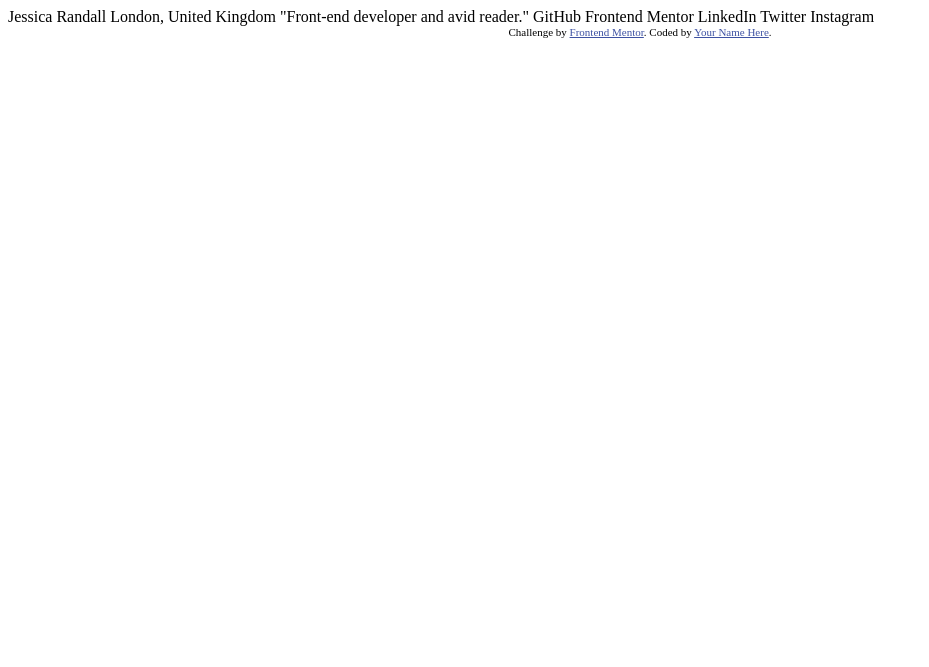
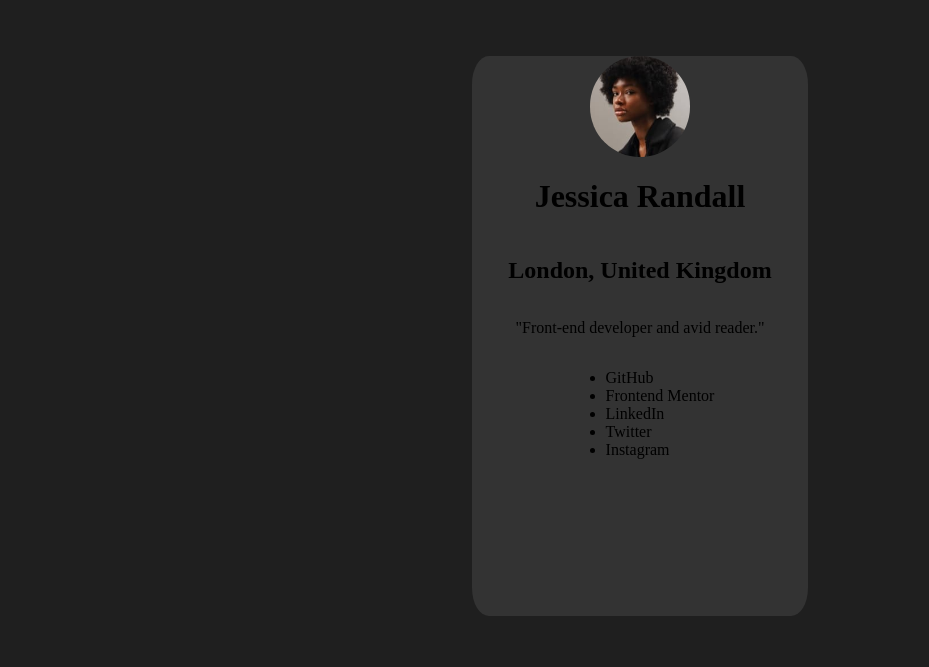
Before and after one commit to AdolpheTshimungu/social_links_profile_main, a plain HTML site: page index.html in a window 1280 px wide. Shown: the whole page, without its empty margins (0-929 px from the left). Drawn offline with Linux system fonts and the light colour scheme.

Commit message:
organisation des contenus dans les balises

```diff
--- /dev/null
+++ b/assets/styles/styles.css
@@ -0,0 +1,29 @@
+* {
+    box-sizing: border-box;
+}
+
+body {
+    background-color: hsl(0, 0%, 12%);
+    display: flex;
+    flex-direction: column;
+    align-items: center;
+}
+
+.main {
+    display: flex;
+    flex-direction: column;
+    background-color: hsl(0, 0%, 20%);
+    align-items: center;
+    width: 21rem;
+    height: 35rem;
+    margin-top: 3rem;
+    margin-bottom: 3rem;
+    margin-left: 1rem;
+    margin-right: 1rem;
+    border-radius: 5%;
+}
+
+.main img {
+    width: 30%;
+    border-radius: 50%;
+}
--- a/index.html
+++ b/index.html
@@ -1,34 +1,28 @@
 <!DOCTYPE html>
 <html lang="en">
+
 <head>
   <meta charset="UTF-8">
-  <meta name="viewport" content="width=device-width, initial-scale=1.0"> <!-- displays site properly based on user's device -->
+  <meta name="viewport" content="width=device-width, initial-scale=1.0">
+  <link rel="icon" type="image/png" sizes="32x32" href="./assets/images/favicon-32x32.png">
+  <title>Frontend Mentor | Social links profile</title>
+  <link rel="stylesheet" href="assets/styles/styles.css">
+</head>
 
-  <link rel="icon" type="image/png" sizes="32x32" href="./assets/images/favicon-32x32.png">
-
-  <title>Frontend Mentor | Social links profile</title>
-
-  <!-- Feel free to remove these styles or customise in your own stylesheet 👍 -->
-  <style>
-    .attribution { font-size: 11px; text-align: center; }
-    .attribution a { color: hsl(228, 45%, 44%); }
-  </style>
-</head>
 <body>
-
-  Jessica Randall
-  London, United Kingdom
-  "Front-end developer and avid reader."
-
-  GitHub
-  Frontend Mentor
-  LinkedIn
-  Twitter
-  Instagram
-
-  <div class="attribution">
-    Challenge by <a href="https://www.frontendmentor.io?ref=challenge" target="_blank">Frontend Mentor</a>.
-    Coded by <a href="#">Your Name Here</a>.
+  <div class="main">
+    <img src="assets/images/avatar-jessica.jpeg" alt="avatar">
+    <h1>Jessica Randall</h1>
+    <h2>London, United Kingdom</h2>
+    <p>"Front-end developer and avid reader."</p>
+    <ul>
+      <li>GitHub</li>
+      <li>Frontend Mentor</li>
+      <li>LinkedIn</li>
+      <li>Twitter</li>
+      <li>Instagram</li>
+    </ul>
   </div>
 </body>
+
 </html>
```
